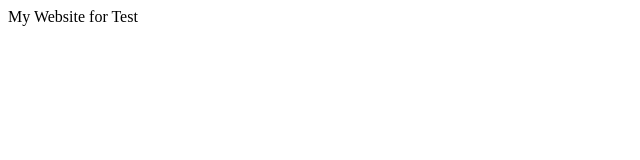
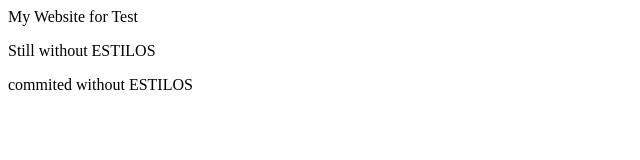
Before and after one commit to DonLduk/GitLesson, a plain HTML site: page index.html in a window 1280 px wide. Shown: the whole page, without its empty margins (0-640 px from the left). Drawn offline with Linux system fonts and the light colour scheme.

Commit message:
Initial commit

```diff
--- a/index.html
+++ b/index.html
@@ -1,8 +1,8 @@
 <html>
-<body>
+	<body>
+		<p>My Website for Test</p>
+		<p>Still without ESTILOS</p>
+		<p>commited without ESTILOS</p>
 
-<p>My Website for Test</p>
-
-</body>
-
+	</body>
 </html>
```
